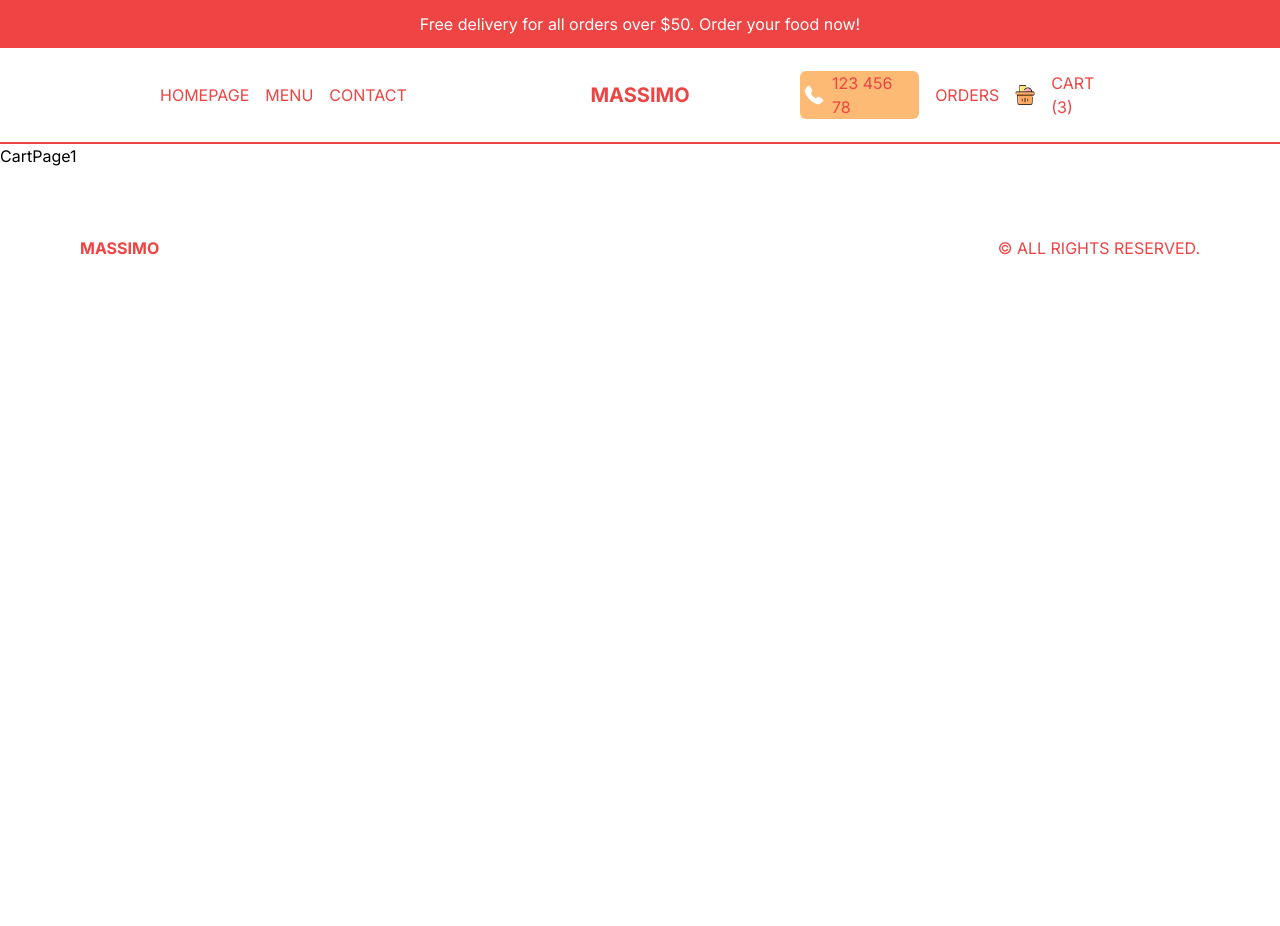
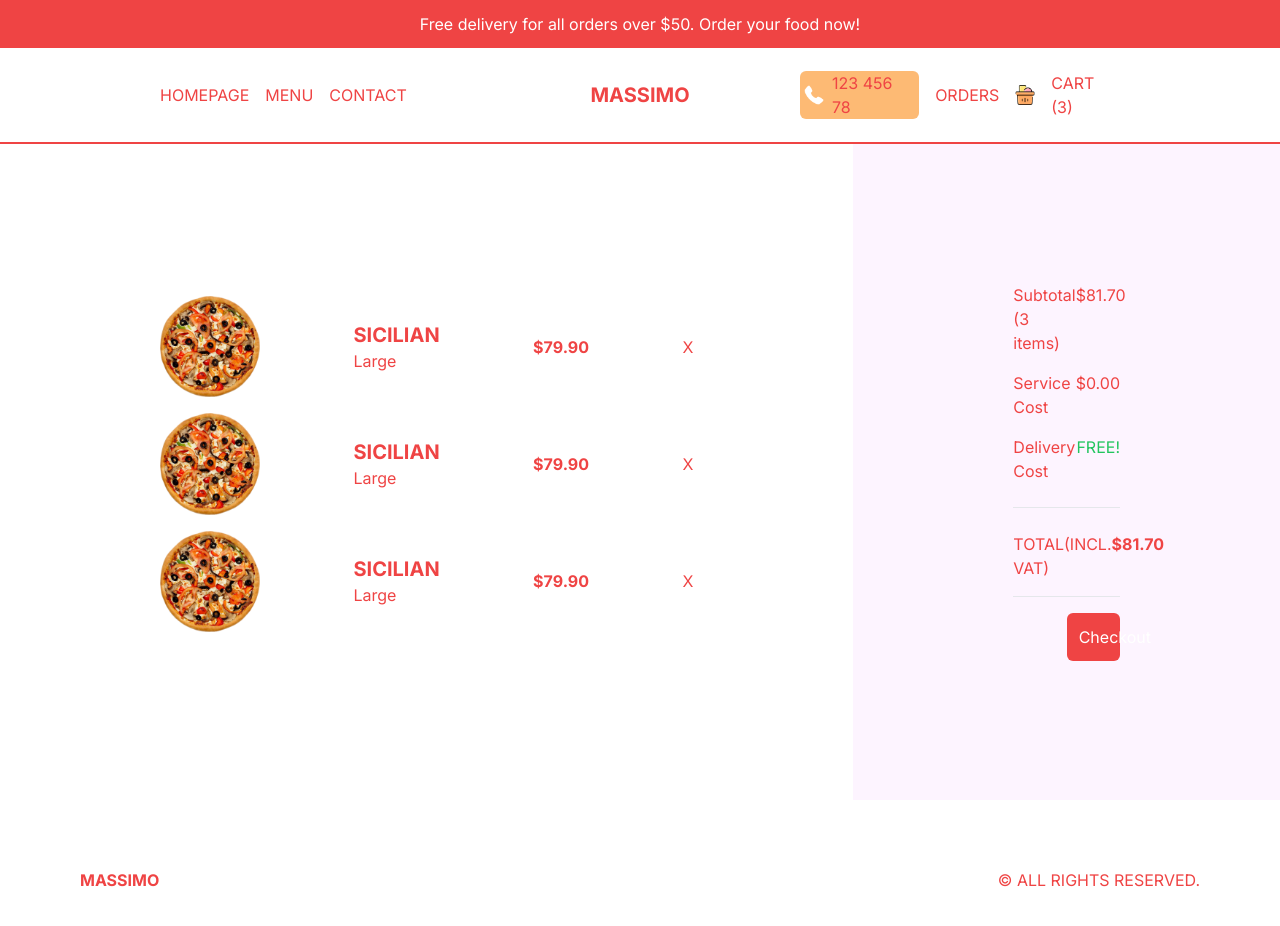
Before and after one commit to NgoTanKhoa21042001/Restaurant-landing-page, a Next.js app in the folder restaurant/: page /cart in a window 1280 px wide. Shown: the top 926 px of the page. Before the commit the page ends 800 px from the top, so only its background shows below. Built offline with nearby package versions, Linux system fonts and the light colour scheme.

Commit message:
Cart Page Design

```diff
--- a/restaurant/src/app/cart/page.tsx
+++ b/restaurant/src/app/cart/page.tsx
@@ -1,5 +1,67 @@
+import Image from "next/image";
+
 const CartPage = () => {
-  return <div>CartPage1</div>;
+  return (
+    <div className="flex flex-col lg:flex-row text-red-500 h-[calc(100vh-6rem)] md:h-[calc(100vh-9rem)]">
+      {/* PRODUCT Container */}
+      <div className="h-1/2 p-4 flex flex-col justify-center overflow-scroll lg:h-full lg:w-2/3 2xl:w-1/2 lg:px-20 xl:px-40">
+        {/* Single Item */}
+        <div className="flex items-center justify-between mb-4">
+          <Image src="/temporary/p1.png" alt="" width={100} height={100} />
+          <div className="">
+            <h1 className="uppercase text-xl font-bold">sicilian</h1>
+            <span>Large</span>
+          </div>
+          <h2 className="font-bold">$79.90</h2>
+          <span className="cursor-pointer">X</span>
+        </div>
+        {/* SINGLE ITEM */}
+        <div className="flex items-center justify-between mb-4">
+          <Image src="/temporary/p1.png" alt="" width={100} height={100} />
+          <div className="">
+            <h1 className="uppercase text-xl font-bold">sicilian</h1>
+            <span>Large</span>
+          </div>
+          <h2 className="font-bold">$79.90</h2>
+          <span className="cursor-pointer">X</span>
+        </div>
+        {/* SINGLE ITEM */}
+        <div className="flex items-center justify-between mb-4">
+          <Image src="/temporary/p1.png" alt="" width={100} height={100} />
+          <div className="">
+            <h1 className="uppercase text-xl font-bold">sicilian</h1>
+            <span>Large</span>
+          </div>
+          <h2 className="font-bold">$79.90</h2>
+          <span className="cursor-pointer">X</span>
+        </div>
+      </div>
+      {/* Payment */}
+      <div className="h-1/2 p-4 bg-fuchsia-50 flex flex-col justify-center text-red-500 gap-4 lg:h-full lg:w-1/3 2xl:w-1/2 lg:px-20 xl:px-40 2xl:text-xl 2xl:gap-6">
+        <div className="flex justify-between">
+          <span className="">Subtotal (3 items)</span>
+          <span className="">$81.70</span>
+        </div>
+        <div className="flex justify-between">
+          <span className="">Service Cost</span>
+          <span className="">$0.00</span>
+        </div>
+        <div className="flex justify-between">
+          <span className="">Delivery Cost</span>
+          <span className="text-green-500">FREE!</span>
+        </div>
+        <hr className="my-2" />
+        <div className="flex justify-between">
+          <span className="">TOTAL(INCL. VAT)</span>
+          <span className="font-bold">$81.70</span>
+        </div>
+        <hr className="" />
+        <button className="bg-red-500 text-white p-3 rounded-md w-1/2 self-end">
+          Checkout
+        </button>
+      </div>
+    </div>
+  );
 };
 
 export default CartPage;
--- /dev/null
+++ b/restaurant/src/app/contact/page.tsx
@@ -0,0 +1,5 @@
+const LoginPage = () => {
+  return <div>Contact</div>;
+};
+
+export default LoginPage;
--- a/restaurant/src/components/Navbar.tsx
+++ b/restaurant/src/components/Navbar.tsx
@@ -11,7 +11,7 @@ const Navbar = () => {
       <div className="hidden md:flex gap-4 flex-1">
         <Link href="/">Homepage</Link>
         <Link href="/menu">Menu</Link>
-        <Link href="/">Contact</Link>
+        <Link href="/contact">Contact</Link>
       </div>
       {/* LOGO */}
       <div className="flex-1 md:text-center md:font-bold text-xl">
```
